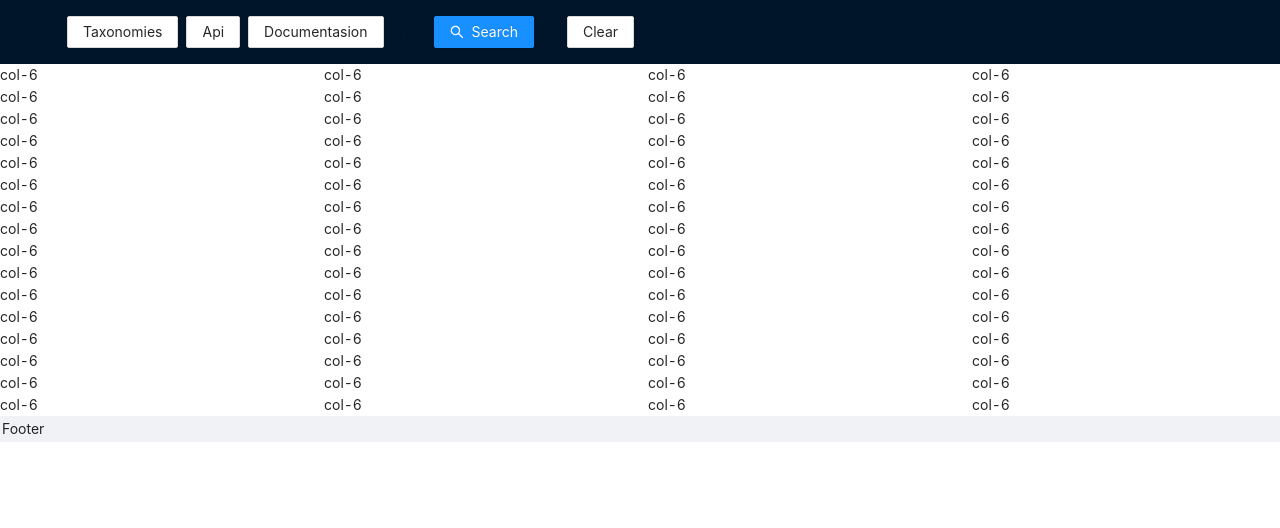
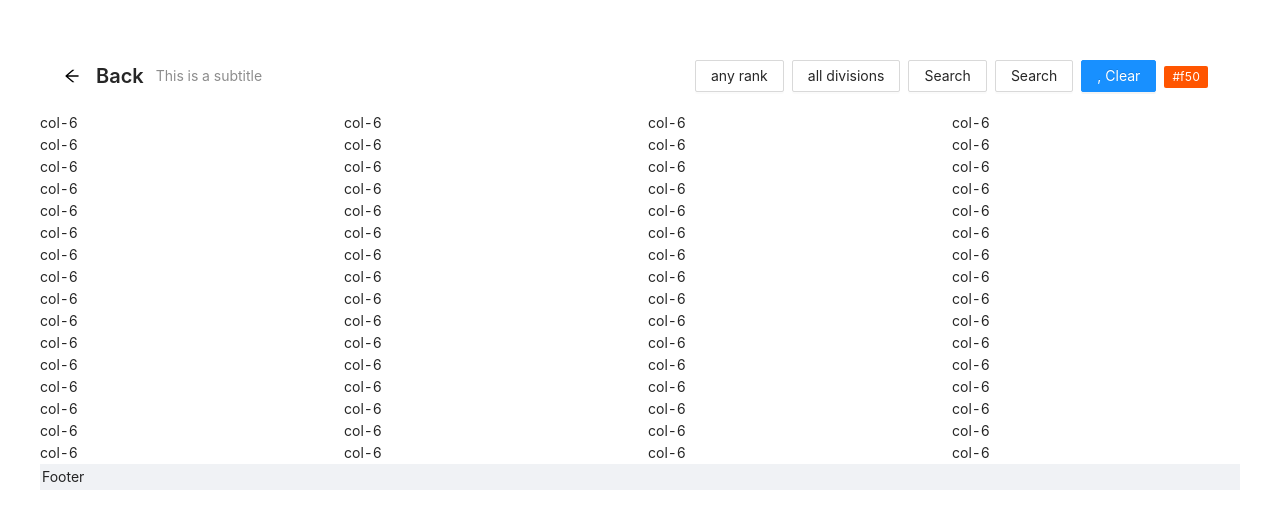
Before and after one commit to ricardozv/studyofAnsDesign, a React (Create React App) app: page / in a window 1280 px wide. Shown: the top 528 px of the page. Built offline with nearby package versions, Linux system fonts and the light colour scheme.

Commit message:
introduçao da criaçao do component button mas nao funcionou, entao continuei trabalhando no supercomponente, vou desmenbra-lo, tenho lido sobre microserviços, quero aplicar essa arquitetura

```diff
--- a/src/App.js
+++ b/src/App.js
@@ -1,75 +1,71 @@
 // import api from './services/api';
 import { Menu } from 'antd';
-
+import './components/buttons/ButtonPrimary';
 import { Row, Col } from 'antd';
 
-import { Divider, Space } from 'antd';
+import { PageHeader, Button } from 'antd';
+
+// import que foram copiados pro componente
+// import { Divider, Space } from 'antd';
 import React from 'react';
-import { Button } from 'antd';
-import { SearchOutlined } from '@ant-design/icons';
+// import { Button } from 'antd';
+// import { SearchOutlined } from '@ant-design/icons';
 import { Layout} from 'antd';
 
 
+import { Tag } from 'antd';
 
-import { useState } from 'react';
+
+//import { useState } from 'react';
 
 // import { PoweroffOutlined } from '@ant-design/icons';
 import './global.css';
 
 
-const { Header, Footer } = Layout;
+const { Footer } = Layout;
 
 
-// tentando colocar reload nos butões
-/* class App extends React.Component {
-  state = {
-    loadings: [],
-  };
-*/
 
-// Verficar o reproveitamento das folhas de stylo dos cartões
+
 
 
 
 function App() {
- // const { loadings } = this.state; colocar reload nos butões
- const [size] = useState(8);
+ // const [size] = useState(8);
   return (
-    <div className="App">
-    <Header className="header">
-      <Menu theme="dark" mode="horizontal" defaultSelectedKeys={['100']}>
-      <Divider type="vertical"/>
+    <div style={{ width: 1200, margin: '40px auto' }}>
+       <div className="site-page-header-ghost-wrapper">
+    <PageHeader
+      ghost={true}
+      onBack={() => window.history.back()}
+      title="Back"
+      subTitle="This is a subtitle"
 
 
-        <Space size={size}>
 
-        <Button theme= "dark">Taxonomies</Button>
-        <Button theme="dark">Api</Button>
-        <Button theme="dark">Documentasion</Button>
-        <Divider type="vertical" />
-        </Space>
+      extra={[
+        <Button theme= "dark">any rank</Button>,
+        <Button theme="dark">all divisions</Button>,
+        <Button key="3">Search</Button>,
+        <Button key="2">Search</Button>,
+        <Button key="1" type="primary">,
+          Clear
+        </Button>,
+        <>
 
-        <Space>
-        <Divider type="vertical" />
-        <Button
-        type="primary"
-        icon={<SearchOutlined />}
-        //loading={loadings[1]} tentativa de colocar reload no botão
-        onClick={() => this.enterLoading(1)}
-        >
-          Search
-        </Button>
-        <Divider type="vertical" />
-        <Button href="#">Clear</Button>
-        </Space>
+          <Tag color="#f50">#f50</Tag>
 
 
-      </Menu>
+        </>
+      ]}
+    >
 
-    </Header>
+    </PageHeader>
+  </div>
 
-        <>
-        <Row gutter={[16, 16]}>
+
+      <>
+        <Row gutter={[16, 16 ]}>
           <Col span={6}>col-6</Col>
           <Col span={6}>col-6</Col>
           <Col span={6}>col-6</Col>
@@ -198,9 +194,8 @@ function App() {
 
 
 
-        </>
-
-    </div>
+    </>
+</div>
 
   );
 }
--- a/src/components/buttons/ButtonPrimary.js
+++ b/src/components/buttons/ButtonPrimary.js
@@ -1,10 +1,47 @@
 import React from 'react';
-import './ButtonPrimary.js';
+import { Button } from 'antd';
+import { Divider, Space } from 'antd';
+import { SearchOutlined } from '@ant-design/icons';
+import './../../App.js';
+
+
+import { Menu } from 'antd';
+import { useState } from 'react';
+
+const { Header } = Menu;
 
 export default function ButtonPrimary() {
+    const [size] = useState(8);
+    return (
+        <div style={{ width: 1200, margin: '40px auto' }}>
+        <div className="App">
+        <Header className="header">
+        <Menu theme="dark" mode="horizontal" defaultSelectedKeys={['100']}>
+        <Space size={size}>
 
-    return (
+        <Button theme= "dark">Taxonomies</Button>
+        <Button theme="dark">Api</Button>
+        <Button theme="dark">Documentasion</Button>
+        <Divider type="vertical" />
+        </Space>
+
+        <Space>
+        <Divider type="vertical" />
+        <Button
+        type="primary"
+        icon={<SearchOutlined />}
+        >
+          Search
+        </Button>
+        <Divider type="vertical" />
+        <Button href="#">Clear</Button>
+        </Space>
+
+        </Menu>
 
 
+    </Header>
+    </div>
+    </div>
     );
 }
```
